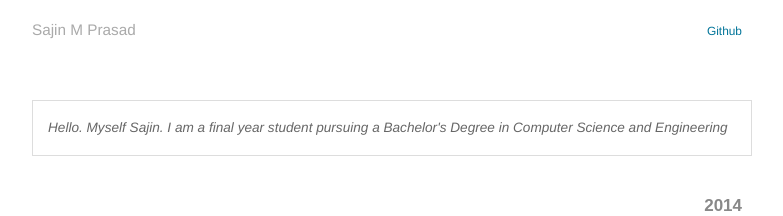
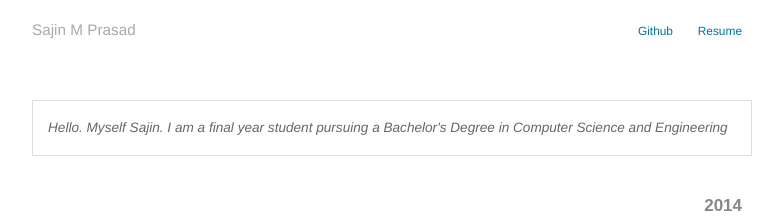
Before and after one commit to sajinmp/sajinmp.github.io, a Jekyll site: the page built from index.html, in a window 1280 px wide. Shown: the top 216 px of the page, without its empty margins (248-1031 px from the left). Built offline with Jekyll 4.4.1, drawn with Linux system fonts in a browser that asks for light colours.

Commit message:
adding resume

```diff
--- a/_layouts/default.html
+++ b/_layouts/default.html
@@ -16,6 +16,7 @@
         <h1 class='title'><a href="/">{{ site.name }}</a></h1>
         <span class='links align-right'>
           <a href='http://github.com/sajinmp' target='_blank'>Github</a>
+          <a href='resume/sajincv.pdf' target='_blank'>Resume</a>
         </span>
       </div>
       <div class='site'>
```
Also changed, not shown: 1 other file.
